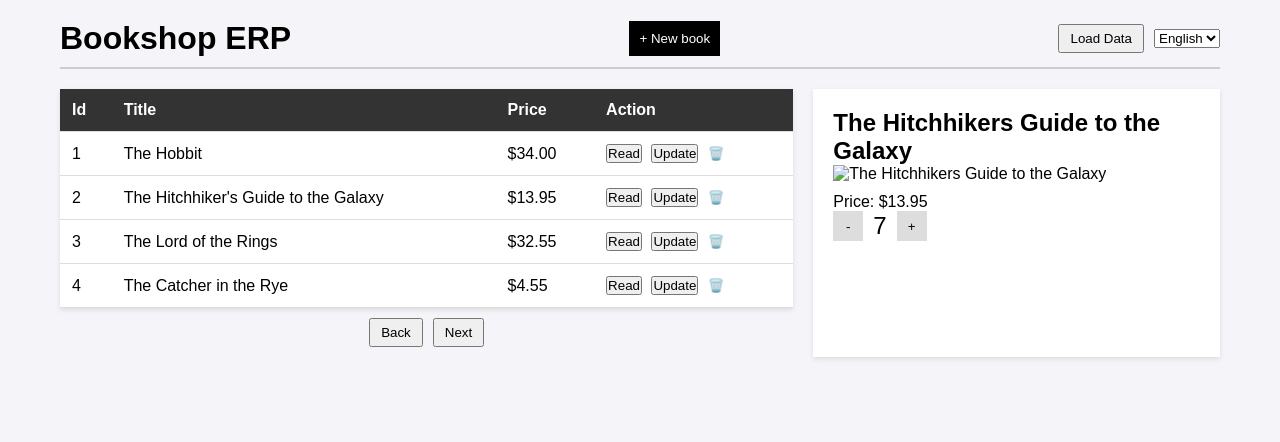
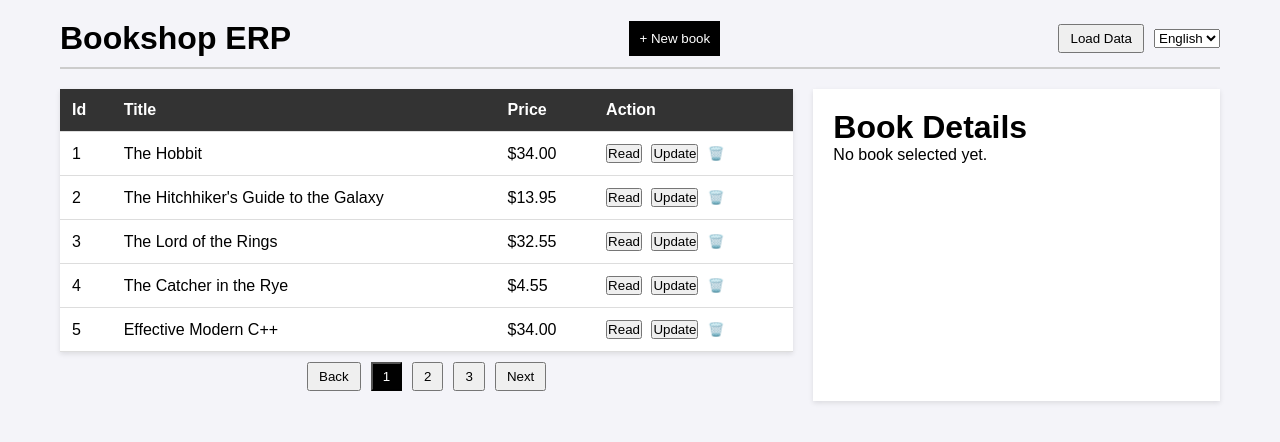
Before and after one commit to ruthiedel/MaromBookWeb, a plain HTML site: page Menue/index.html in a window 1280 px wide. Both pictures are taken after a click on the button "Load Data". Drawn offline with Linux system fonts and the light colour scheme.

Commit message:
finish main

```diff
--- a/Menue/bookDB.js
+++ b/Menue/bookDB.js
@@ -1,20 +1,21 @@
 const Dbooks = [
-    { id: 1, title: "The Hobbit", author: "J.R.R. Tolkien", price: 34.00, image: "./img/the-hobbit.jpg" },
-    { id: 2, title: "The Hitchhiker's Guide to the Galaxy", author: "Douglas Adams", price: 13.95, image: "./img/hitchhikers-guide.jpg" },
-    { id: 3, title: "The Lord of the Rings", author: "J.R.R. Tolkien", price: 32.55, image: "./img/lord-of-the-rings.jpg" },
-    { id: 4, title: "The Catcher in the Rye", author: "J.D. Salinger", price: 4.55, image: "./img/catcher-in-the-rye.jpg" },
-    { id: 5, title: "Effective Modern C++", author: "Scott Meyers", price: 34.00, image: "https://www.google.com/imgres?q=effective-modern-cpp.jpg&imgurl=https%3A%2F%2Fm.media-amazon.com%2Fimages%2FI%2F91i%2Bg38v9eL._UF1000%2C1000_QL80_.jpg&imgrefurl=https%3A%2F%2Fwww.amazon.com%2FEffective-Modern-Specific-Ways-Improve-ebook%2Fdp%2FB00PGCMGDQ&docid=Kd9RfBRtGfJ0PM&tbnid=OfZPDPag8X1wJM&vet=12ahUKEwjgu9CHpIGJAxV8UaQEHYR_BBcQM3oECBgQAA..i&w=762&h=1000&hcb=2&ved=2ahUKEwjgu9CHpIGJAxV8UaQEHYR_BBcQM3oECBgQAA" },
-    { id: 6, title: "To Kill a Mockingbird", author: "Harper Lee", price: 18.99, image: "./img/to-kill-a-mockingbird.jpg" },
-    { id: 7, title: "1984", author: "George Orwell", price: 22.50, image: "./img/1984.jpg" },
-    { id: 8, title: "Pride and Prejudice", author: "Jane Austen", price: 9.99, image: "./img/pride-and-prejudice.jpg" },
-    { id: 9, title: "The Great Gatsby", author: "F. Scott Fitzgerald", price: 10.95, image: "./img/great-gatsby.jpg" },
-    { id: 10, title: "Moby-Dick", author: "Herman Melville", price: 15.75, image: "./img/moby-dick.jpg" },
-    { id: 11, title: "War and Peace", author: "Leo Tolstoy", price: 29.99, image: "./img/war-and-peace.jpg" },
-    { id: 12, title: "Crime and Punishment", author: "Fyodor Dostoevsky", price: 19.99, image: "./img/crime-and-punishment.jpg" },
-    { id: 13, title: "The Brothers Karamazov", author: "Fyodor Dostoevsky", price: 24.99, image: "./img/brothers-karamazov.jpg" },
+    { id: 1, title: "The Hobbit", author: "J.R.R. Tolkien", price: 34.00, image: "./img/the-hobbit.jpg",rate:5 ,},
+    { id: 2, title: "The Hitchhiker's Guide to the Galaxy", author: "Douglas Adams", price: 13.95, image: "./img/hitchhikers-guide.jpg",rate:5,  },
+    { id: 3, title: "The Lord of the Rings", author: "J.R.R. Tolkien", price: 32.55, image: "./img/lord-of-the-rings.jpg" ,rate:5, },
+    { id: 4, title: "The Catcher in the Rye", author: "J.D. Salinger", price: 4.55, image: "./img/Catcher in the Rye.jpg",rate:5 ,},
+    {rate:5,  id: 5, title: "Effective Modern C++", author: "Scott Meyers", price: 34.00, image: "https://www.google.com/imgres?q=effective-modern-cpp.jpg&imgurl=https%3A%2F%2Fm.media-amazon.com%2Fimages%2FI%2F91i%2Bg38v9eL._UF1000%2C1000_QL80_.jpg&imgrefurl=https%3A%2F%2Fwww.amazon.com%2FEffective-Modern-Specific-Ways-Improve-ebook%2Fdp%2FB00PGCMGDQ&docid=Kd9RfBRtGfJ0PM&tbnid=OfZPDPag8X1wJM&vet=12ahUKEwjgu9CHpIGJAxV8UaQEHYR_BBcQM3oECBgQAA..i&w=762&h=1000&hcb=2&ved=2ahUKEwjgu9CHpIGJAxV8UaQEHYR_BBcQM3oECBgQAA", },
+    { id: 6, title: "To Kill a Mockingbird", author: "Harper Lee", price: 18.99, image: "./img/to-kill-a-mockingbird.jpg",rate:5,  },
+    { id: 7, title: "1984", author: "George Orwell", price: 22.50, image: "./img/1984.jpg" ,rate:5 ,},
+    { id: 8, title: "Pride and Prejudice", author: "Jane Austen", price: 9.99, image: "./img/pride-and-prejudice.jpg" ,rate:5, },
+    { id: 9, title: "The Great Gatsby", author: "F. Scott Fitzgerald", price: 10.95, image: "./img/great-gatsby.jpg",rate:5 , },
+    { id: 10, title: "Moby-Dick", author: "Herman Melville", price: 15.75, image: "./img/moby-dick.jpg",rate:5,  },
+    { id: 11, title: "War and Peace", author: "Leo Tolstoy", price: 29.99, image: "./img/war-and-peace.jpg",rate:5 , },
+    { id: 12, title: "Crime and Punishment", author: "Fyodor Dostoevsky", price: 19.99, image: "./img/crime-and-punishment.jpg",rate:5 ,},
+    { id: 13, title: "The Brothers Karamazov", author: "Fyodor Dostoevsky", price: 24.99, image: "./img/brothers-karamazov.jpg" ,rate:5, },
 
   ];
 
 
   var Gbooks =[];
   var CurrentBook=0;
+  var CurrenPage =1;
--- a/Menue/conroller.js
+++ b/Menue/conroller.js
@@ -2,12 +2,98 @@
 
 
 function onLoad() {
-    let Gbooks = JSON.parse(localStorage.getItem('books'));
+    Gbooks = JSON.parse(localStorage.getItem('books'));
     if(!Gbooks)
+    {
         Gbooks = Dbooks;
-    renderBooks(Dbooks.slice(CurrentBook, CurrentBook + 4));
+        localStorage.setItem('books', JSON.stringify(Gbooks));
+    }
+    renderBooks(Gbooks.slice(CurrentBook, CurrentBook + 5));
+    renderNavigateButtons(Math.ceil(Gbooks.length/5),1);
 }
 
 
 
+
 onLoad()
+
+
+
+function onLoadData()
+{
+
+    let bookDetails = document.getElementById("book-details");
+    bookDetails.innerHTML = '<h1>Book Details</h1><p>No book selected yet.</p>';
+    Gbooks = Dbooks;
+    localStorage.setItem('books', JSON.stringify(Gbooks));
+    CurrentBook = 0;
+    renderBooks(Gbooks.slice(CurrentBook, CurrentBook + 5));
+    renderNavigateButtons(Math.ceil(Gbooks.length/5),1);
+}
+
+function onNavBtnClick(i) {
+
+    CurrentBook = (i-1)*5;
+    renderBooks(Gbooks.slice(CurrentBook, CurrentBook+5<Gbooks.length?CurrentBook+5:Gbooks.length));
+    renderNavigateButtons(Math.ceil(Gbooks.length/5),i);
+}
+
+
+function onBookClick(id)
+{
+   const book = Gbooks.find(b=>b.id===id);
+   renderBookDetails(book);
+}
+
+
+function onRangeReduce(id)
+{
+    const book = Gbooks.find(b=>b.id===id);
+    book.rate =book.rate-1;
+    localStorage.setItem('books', JSON.stringify(Gbooks));
+    document.getElementById(`book-rate`).innerText = book.rate;
+}
+
+
+function onRangeIncrease(id)
+{
+    const book = Gbooks.find(b=>b.id===id);
+    book.rate =book.rate+1;
+    localStorage.setItem('books', JSON.stringify(Gbooks));
+    document.getElementById(`book-rate`).innerText = book.rate;
+}
+
+
+function onBookDelete(id)
+{
+    Gbooks = Gbooks.filter(b=>b.id!==id);
+    localStorage.setItem('books', JSON.stringify(Gbooks));
+    renderBooks(Gbooks.slice(CurrentBook, CurrentBook + 5<Gbooks.length?CurrentBook+5:Gbooks.length));
+    renderNavigateButtons(Math.ceil(Gbooks.length/5),1);
+}
+
+ function onNextClick()
+ {
+    if(CurrentBook+5<Gbooks.length)
+    {
+
+        CurrentBook = CurrentBook+5;
+        renderBooks(Gbooks.slice(CurrentBook, CurrentBook + 5<Gbooks.length?CurrentBook+5:Gbooks.length));
+        renderNavigateButtons(Math.ceil(Gbooks.length/5),Math.floor((CurrentBook+5)/5));
+
+    }
+
+ }
+
+ function onPrevClick()
+ {
+    if(CurrentBook>=5)
+    {
+
+        CurrentBook = CurrentBook-5;
+        renderBooks(Gbooks.slice(CurrentBook, CurrentBook + 5<Gbooks.length?CurrentBook+5:Gbooks.length));
+        renderNavigateButtons(Math.ceil(Gbooks.length/5),Math.floor((CurrentBook+5)/5));
+
+    }
+
+ }
--- a/Menue/index.html
+++ b/Menue/index.html
@@ -12,7 +12,7 @@
             <h1>Bookshop ERP</h1>
             <button class="new-book">+ New book</button>
             <div class="language-select">
-                <button class="load-data">Load Data</button>
+                <button class="load-data" onclick="onLoadData()">Load Data</button>
                 <select>
                     <option value="English">English</option>
                     <option value="Other">Other</option>
@@ -38,26 +38,22 @@
                     </tbody>
                 </table>
                 <div class="pagination">
-                    <button class="back">Back</button>
+                    <button class="back" onclick="onPrevClick()">Back</button>
                     <div id = "nav-btns">
 
                     </div>
-                    <button class="next">Next</button>
+                    <button class="next" onclick="onNextClick()">Next</button>
                 </div>
             </section>
 
-            <section class="book-details">
-                <h2>The Hitchhikers Guide to the Galaxy</h2>
-                <img src="book-cover.jpg" alt="The Hitchhikers Guide to the Galaxy" class="book-cover">
-                <p>Price: $13.95</p>
-                <div class="rating">
-                    <button>-</button>
-                    <span>7</span>
-                    <button>+</button>
-                </div>
+            <section class="book-details" id ="book-details">
+                <h1>Book Details</h1>
+                <p>No book selected yet.</p>
+
             </section>
         </main>
     </div>
+
     <script src="bookDB.js"></script>
     <script src="view.js"></script>
     <script src="conroller.js"></script>
--- a/Menue/style.css
+++ b/Menue/style.css
@@ -95,6 +95,10 @@ td button {
     padding: 5px 10px;
     cursor: pointer;
 }
+.active-btn{
+    background-color: #010101;
+    color: #fff;
+}
 
 .book-details {
     flex: 1;
--- a/Menue/view.js
+++ b/Menue/view.js
@@ -6,13 +6,13 @@ function renderBooks(books) {
     books.forEach(book => {
         const row = document.createElement("tr");
         row.innerHTML = `
-            <td>${book.id}</td>
-            <td>${book.title}</td>
+            <td onclick="onBookClick(${book.id})">${book.id}</td>
+            <td onclick="onBookClick(${book.id})">${book.title}</td>
             <td>$${book.price.toFixed(2)}</td>
             <td>
-                <button>Read</button>
+                <button onclick="onBookClick(${book.id})">Read</button>
                 <button>Update</button>
-                <button class="delete">🗑️</button>
+                <button class="delete" onclick="onBookDelete(${book.id})">🗑️</button>
             </td>
         `;
         tableBody.appendChild(row);
@@ -20,9 +20,39 @@ function renderBooks(books) {
 }
 
 
-function renderNavigateButtons(num)
+function renderNavigateButtons(num,selectedPage)
 {
     const pageButtons = document.getElementById("nav-btns");
     pageButtons.innerHTML = '';
+    const btns = document.createElement("div");
+    btns.innerHTML = '';
+    for(let i=0;i<num;i++)
+    {
+        if(i+1 == selectedPage)
+        {
+            btns.innerHTML += `<button class = "nav-btn active-btn" onclick="onNavBtnClick(${i+1})">${i+1}</button>`;
+        }
+        else{
+            btns.innerHTML += `<button class = "nav-btn" onclick="onNavBtnClick(${i+1})">${i+1}</button>`;
+        }
+    }
+    pageButtons.appendChild(btns);
 
 }
+
+function renderBookDetails(book)
+{
+    let bookDetails = document.getElementById("book-details");
+    bookDetails.innerHTML = '';
+    bookDetails.innerHTML = `
+        <h1>Book Details</h1>
+        <h2>${book.title}</h2>
+        <img src="${book.image}" alt="${book.title}">
+        <p>Author: ${book.author}</p>
+        <p>Price: $${book.price.toFixed(2)}</p>
+        <div class="rating">
+                    <button onclick="onRangeReduce(${book.id})">-</button>
+                    <span id="book-rate">${book.rate}</span>
+                    <button  onclick="onRangeIncrease(${book.id})">+</button>
+                </div>`
+}
```
